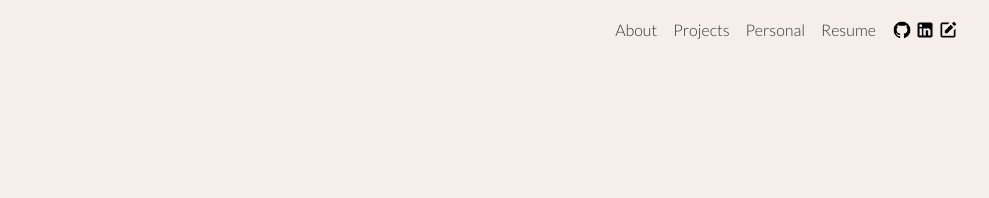
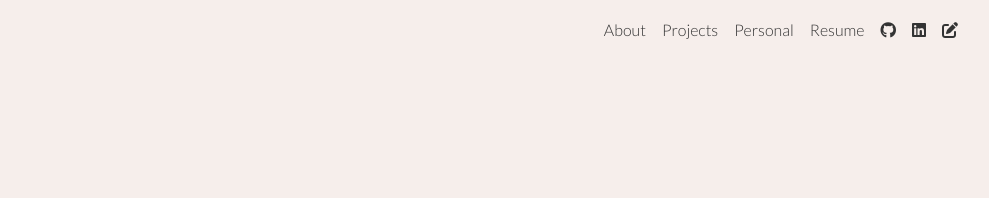
Before and after one commit to johnnycopes/graham-macisaac, a Jekyll site: the page index.html, which Jekyll copies as it is, in a window 1280 px wide. Shown: the top 198 px of the page, without its empty margins (258-1247 px from the left). Built offline with Jekyll 4.4.1, drawn with Linux system fonts in a browser that asks for light colours.

Commit message:
FEATURE: replaces social link images with icons

```diff
--- a/index.html
+++ b/index.html
@@ -11,6 +11,10 @@
       href="https://fonts.googleapis.com/css2?family=Lato:ital,wght@0,100;0,300;0,400;0,700;0,900;1,100;1,300;1,400;1,700;1,900&family=Lato:ital,wght@0,300..800;1,300..800&display=swap"
       rel="stylesheet"
     />
+    <link
+      rel="stylesheet"
+      href="https://cdnjs.cloudflare.com/ajax/libs/font-awesome/6.7.2/css/all.min.css"
+    />
   </head>
   <body>
     <header class="header">
@@ -23,20 +27,18 @@
           target="_blank"
           >Resume</a
         >
-        <div class="social-links">
         <a href="https://github.com/Graham-MacIsaac" target="_blank">
-            <img src="Images/Github.png" />
+          <i class="icon fa-brands fa-github"></i>
         </a>
         <a href="https://www.linkedin.com/in/graham-m-smith/" target="_blank">
-            <img src="Images/Linkedin.png" />
+          <i class="icon fa-brands fa-linkedin"></i>
         </a>
         <a
           href="https://thedecisionlab.com/insights/consumer-insights/how-behavioral-science-can-make-airports-less-miserable"
           target="_blank"
         >
-            <img src="Images/Blog.png" />
+          <i class="icon fa-solid fa-pen-to-square"></i>
         </a>
-        </div>
       </nav>
     </header>
     <div class="hero">
--- a/style.css
+++ b/style.css
@@ -101,6 +101,10 @@ a {
 .navbar img {
   height: 20px;
   width: 20px;
+}
+
+.icon {
+  font-size: 16px;
 }
 
 .hero {
```
Lines whose indentation alone changed are shown as unchanged.
